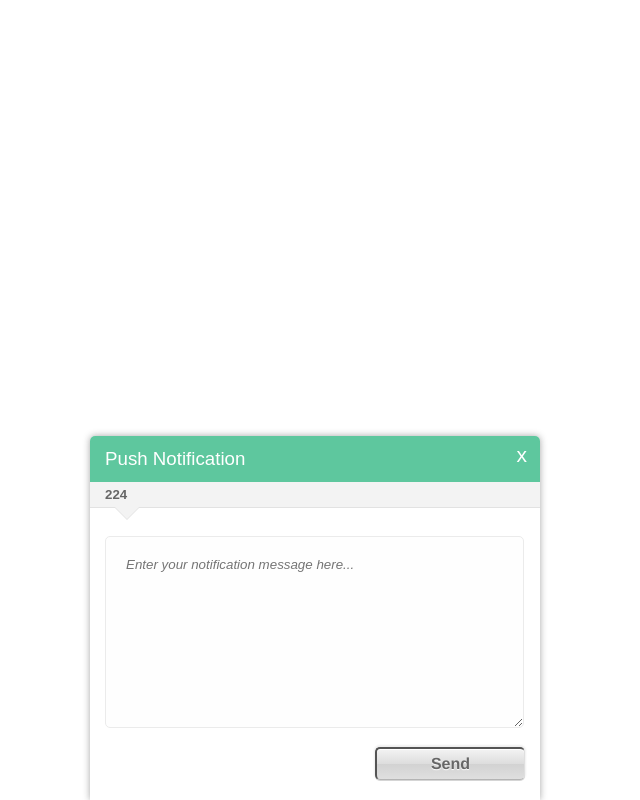
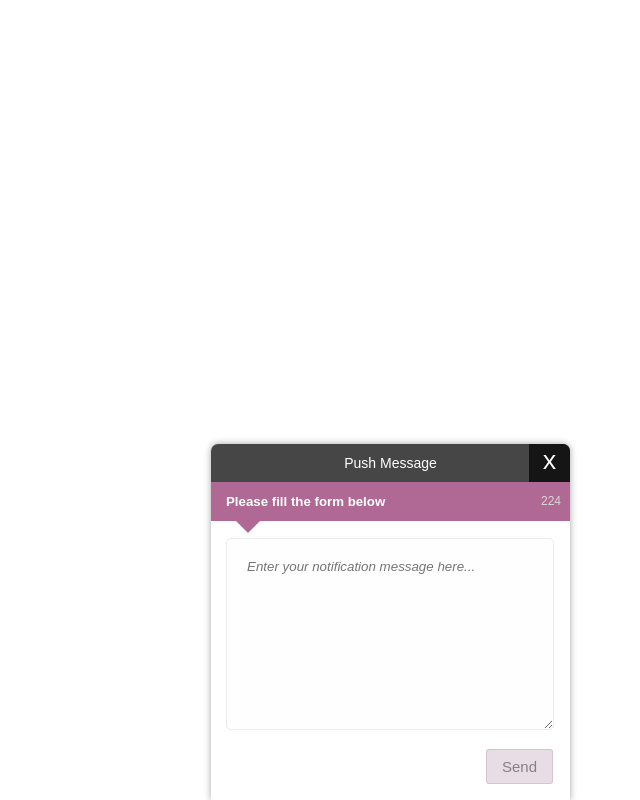
Before and after one commit to mallowigi/webchat, a website: page app/index.html in a window 1280 px wide. Both pictures are taken after a click on the button "Write a Notification". Shown: the whole page, without its empty margins (640-1280 px from the left). Drawn offline with nearby package versions, Linux system fonts and the light colour scheme; some packages are replaced by stand-ins of ours; files that its build step writes are made by us from their sources.

Commit message:
style(main):fix stuff

```diff
--- a/app/index.html
+++ b/app/index.html
@@ -48,14 +48,15 @@
 
 <body ontouchstart ng-cloak>
 
-  <main ng-controller="MainController as main">
+  <main ng-controller="MainController">
 
-    <section id="push_section" ng-controller="PushMessageCtrl as push" ng-show="main.isShownForm" class="view chat_container">
+    <section id="push_section" ng-controller="PushMessageCtrl as push" ng-show="isShownForm" class="view chat_container">
       <span class="close">x</span>
 
-      <form id="textarea" name="postNotification" class="ui form" ng-submit="push.postMessage(); main.isShownForm = false">
-        <h3 class="ui left floated header title">Push Notification</h3>
-        <h5 class="ui floated right header sub_tilte">{{push.maxChars - push.notification.length}}</h5>
+      <form id="textarea" name="postNotification" class="ui form" ng-submit="push.postMessage(); isShownForm = false">
+        <h3 class="ui left floated header title">Push Message</h3>
+        <span class="ui floated right header counter">{{push.maxChars - push.notification.length}}</span>
+        <h5 class="ui floated right header sub_tilte">Please fill the form below</h5>
 
         <div class="field">
           <textarea name="notification" id="notification" cols="30" rows="10" placeholder="Enter your notification message here..."
@@ -68,12 +69,13 @@
 
     </section>
 
-    <section id="start_section" ng-hide="main.isShownForm" class="view">
-      <button class="ui button" ng-click="main.isShownForm = true">Write a Notification</button>
+    <section id="start_section" ng-hide="isShownForm" class="view">
+      <button class="ui button" ng-click="isShownForm = true">Write a Notification</button>
     </section>
 
   </main>
 
+  <script type="text/javascript" src="//sslstatic.wix.com/services/js-sdk/1.35.0/js/Wix.js"></script>
   <!-- build:js scripts/components.min.js -->
   <!-- bower:js -->
   <script src="bower_components/angular/angular.js"></script>
--- a/app/scripts/controllers/MainCtrl.js
+++ b/app/scripts/controllers/MainCtrl.js
@@ -1,5 +1,11 @@
 angular.module('wix.pushServer')
-  .controller('MainController', function () {
-    this.isShownForm = false;
-  })
+  .controller('MainController', ['$scope', function ($scope) {
+    $scope.isShownForm = false;
+
+    $scope.$watch('isShownForm', function(newVal) {
+    	if (newVal && Wix) {
+    		Wix.resizeWindow(450, 400);
+    	}
+    });
+  }])
 ;
--- a/app/styles/sass/main.scss
+++ b/app/styles/sass/main.scss
@@ -3,43 +3,50 @@
 	font-family: 'Gotham Rounded A', 'Gotham Rounded B', sans-serif;
 }
 .chat_container {
-	@include border-top-radius(5px);
+	@include border-top-radius(7px);
 	@include box-shadow(rgba(33, 33, 33, 0.4) 0 0 7px);
 	background: #ffffff;
-	width: 450px;
+	width: 359px;
 	position: fixed;
 	bottom: 0;
 	overflow: hidden;
-	right: 100px;
+	right: 70px;
 	.close {
+		background: #151515;
 		position: absolute;
-		right: 13px;
-		top: 9px;
-		width: 34px;
-		height: 29px;
+		right: 0px;
+		top: 0px;
+		width: 41px;
+		height: 38px;
 		display: inline-block;
 		color: #fff;
-		font-weight: 500;
-		font: 21px/20px 'Gotham Rounded A', sans-serif;
+		font: 25px/20px Andale Mono, monospace;
 		cursor: pointer;
-		text-align: right;
+		text-align: center;
+		line-height: 38px;
+		@include transition-property(background);
+		 @include transition-duration(0.08s);
+		 @include transition-timing-function(ease-in);
 		&:hover {
-			font-weight: bold;
+			background: #313131;
 		}
 	}
 	.title {
 		margin: 0;
-		padding: 12px 15px;
+		padding: 11px 15px;
 		font-weight: 100;
 		color: #fff;
-		background: #5ec79e;
+		background: #464646;
+		font-size: 14px;
+		text-align: center;
+
 	}
 	.sub_tilte {
-		background: #f3f3f3;
-		border-bottom: 1px solid #e2e2e2;
+		background: #b06894;
+		border-bottom: 1px solid #b06894;
 		margin: 0;
-		padding: 5px 15px;
-		color: #666;
+		padding: 12px 15px 11px;
+		color: #fff;
 		position: relative;
 		&:before {
 			content: '';
@@ -50,7 +57,7 @@
 			left: 25px;
 			border-left: 12px solid transparent;
 			border-right: 12px solid transparent;
-			border-top: 12px solid #e2e2e2;
+			border-top: 12px solid #b06894;
 		}
 		&:after {
 			content: '';
@@ -61,43 +68,53 @@
 			left: 25px;
 			border-left: 12px solid transparent;
 			border-right: 12px solid transparent;
-			border-top: 12px solid #f3f3f3;
+			border-top: 12px solid #b06894;
 		}
 	}
 	textarea {
 		border: 1px solid #EBEBEB;
 		width: calc(100% - 73px);
 		font-style: italic;
-		margin: 28px 15px 15px;
+		margin: 17px 15px 15px;
 		padding: 20px;
 		border-radius: 5px;
 		background: rgba(252, 252, 252, 0.27);
 	}
+	.counter {
+		position: absolute;
+		right: 0;
+		font-size: 12px;
+		color: #D7D7D7;
+		z-index: 999;
+		top: 50px;
+		right: 9px;
+	}
 	button {
-		background-color: #f3f3f3;
-		background-image: -webkit-gradient(linear, left top, left bottom, color-stop(0%, #f3f3f3), color-stop(50%, #dddddd), color-stop(50%, #d2d2d2), color-stop(100%, #dfdfdf));
-		background-image: -webkit-linear-gradient(top, #f3f3f3 0%, #dddddd 50%, #d2d2d2 50%, #dfdfdf 100%);
-		background-image: -moz-linear-gradient(top, #f3f3f3 0%, #dddddd 50%, #d2d2d2 50%, #dfdfdf 100%);
-		background-image: -ms-linear-gradient(top, #f3f3f3 0%, #dddddd 50%, #d2d2d2 50%, #dfdfdf 100%);
-		background-image: -o-linear-gradient(top, #f3f3f3 0%, #dddddd 50%, #d2d2d2 50%, #dfdfdf 100%);
-		background-image: linear-gradient(top, #f3f3f3 0%, #dddddd 50%, #d2d2d2 50%, #dfdfdf 100%);
-		border-right: 1px solid #dfdfdf;
-		border-bottom: 1px solid #b4b4b4;
-		border-right: 1px solid #dfdfdf;
-		border-radius: 5px;
-		-webkit-box-shadow: inset 0 1px 0 0 white, 0 1px 0 0 #d5d5d5, 0 -1px 2px 1px #efefef;
-		box-shadow: inset 0 1px 0 0 white, 0 1px 0 0 #d5d5d5, 0 -1px 2px 1px #efefef;
-		color: #666;
-		font: bold 16px/1 "helvetica neue", helvetica, arial, sans-serif;
-		margin: 0;
-		padding: 7px 0;
-		text-shadow: 0 1px 1px #fff;
-		width: 150px;
-		margin: 0 15px 20px 0;
+		background-color: #3A3A3A;
+		border-color: transparent;
 		float: right;
+		display: inline-block;
+		-moz-box-sizing: border-box;
+		box-sizing: border-box;
+		vertical-align: middle;
+		text-decoration: none;
+		text-align: center;
+		line-height: 33px;
+		min-height: 35px;
+		padding: 0 15px;
+		background: #E8DDE5;
+		color: #828282;
+		border: 1px solid rgba(0,0,0,.1);
+		border-radius: 3px;
+		margin: 0 17px 16px 0;
 		cursor: pointer;
+		font-size: 15px;
+		@include transition-property(background);
+		 @include transition-duration(0.08s);
+		 @include transition-timing-function(ease-in);
 		&:hover {
-			background-color: #E8E8E8;
+			background-color: #D2C7CF;
+			color: #828282;
 		}
 	}
 }
```
Also changed, not shown: app/styles/css/main.css.
